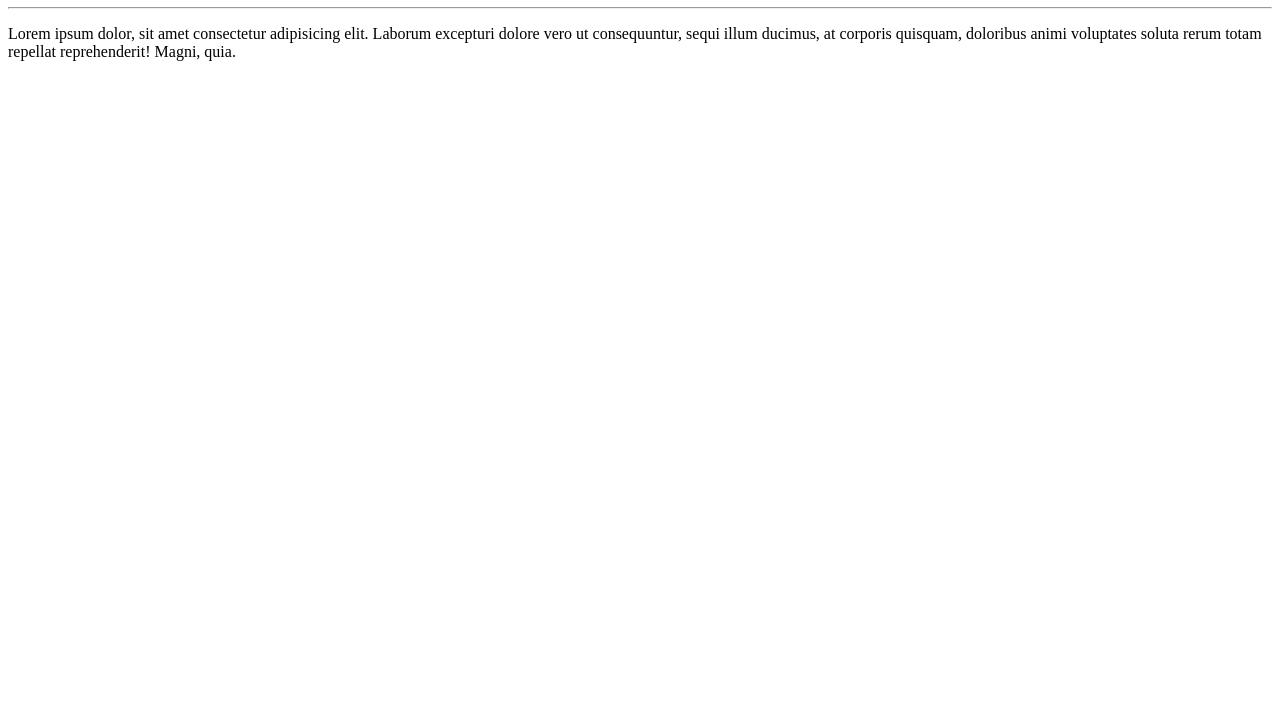
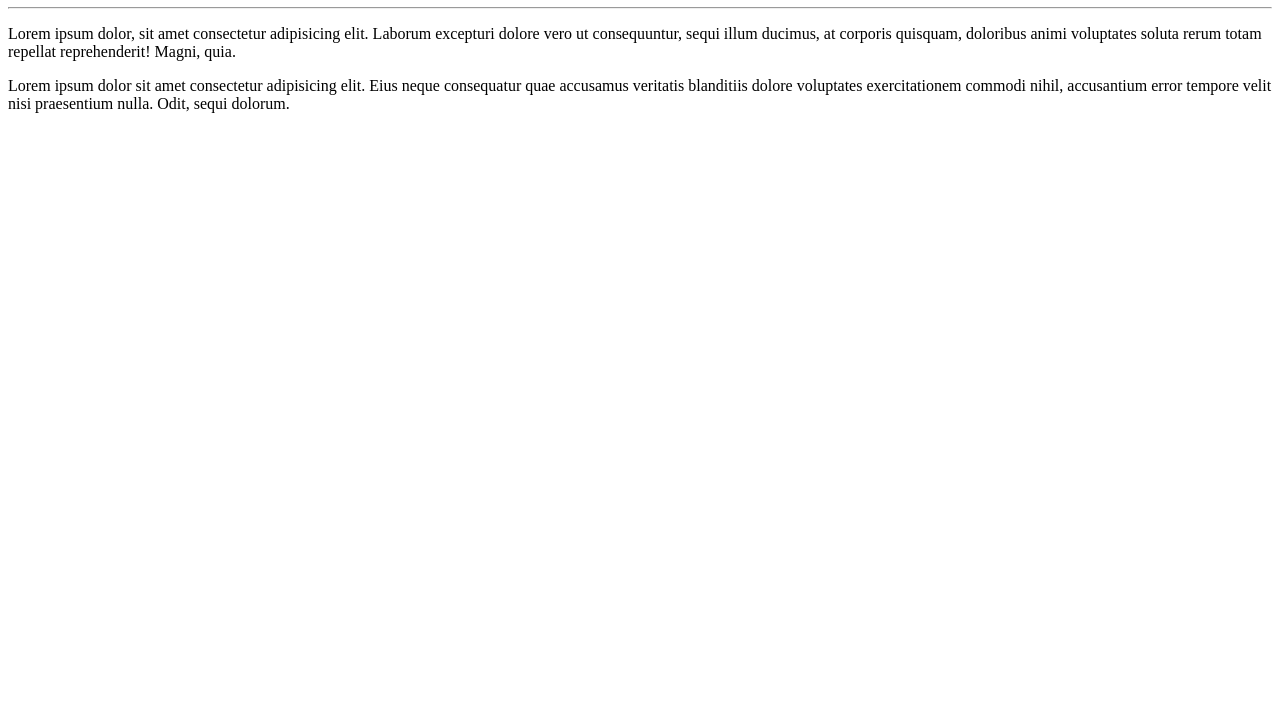
Before and after one commit to thamirisvscosta/Ola-Mundo, a plain HTML site: page index.html in a window 1280 px wide. Shown: the part 73-800 px from the top of the page. Drawn offline with Linux system fonts and the light colour scheme.

Commit message:
adicionei um paragrafo

```diff
--- a/index.html
+++ b/index.html
@@ -10,5 +10,7 @@
     <h1>Olá,Mundo! repositório</h1>
     <hr>
     <p>Lorem ipsum dolor, sit amet consectetur adipisicing elit. Laborum excepturi dolore vero ut consequuntur, sequi illum ducimus, at corporis quisquam, doloribus animi voluptates soluta rerum totam repellat reprehenderit! Magni, quia.</p>
+
+    <p>Lorem ipsum dolor sit amet consectetur adipisicing elit. Eius neque consequatur quae accusamus veritatis blanditiis dolore voluptates exercitationem commodi nihil, accusantium error tempore velit nisi praesentium nulla. Odit, sequi dolorum.</p>
 </body>
 </html>
```
